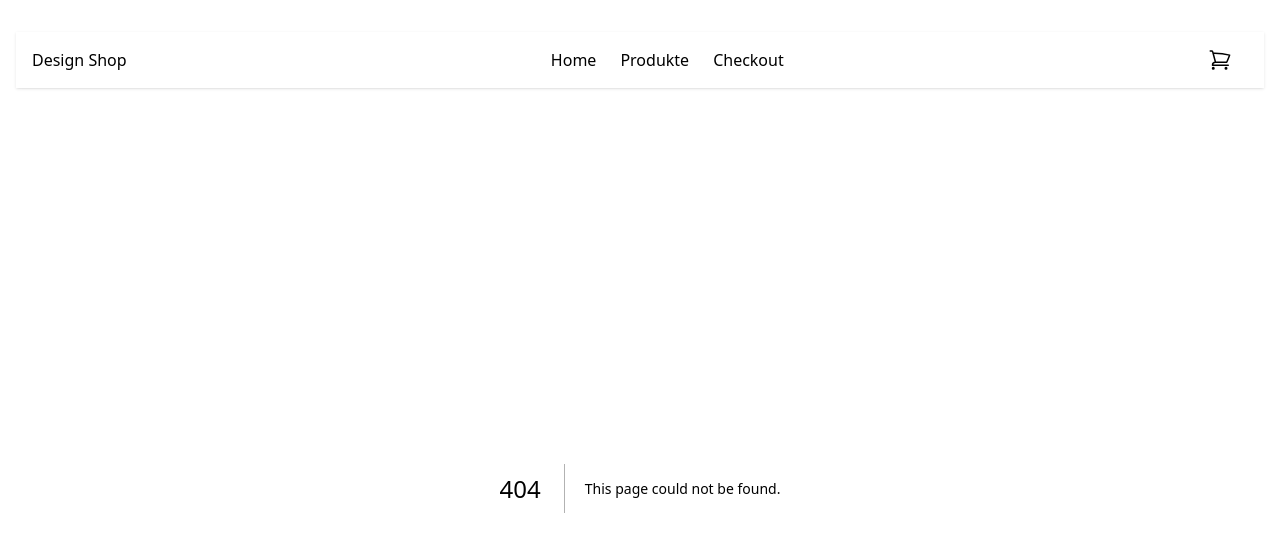
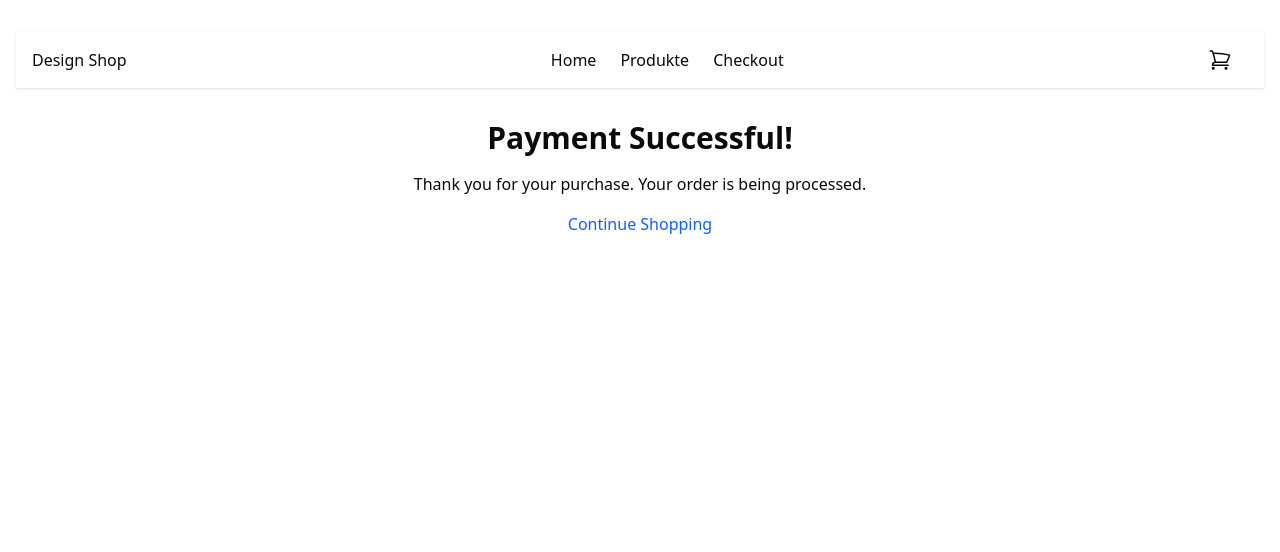
Before and after one commit to ledemkam/onlineShops, a Next.js app: page /success in a window 1280 px wide. Before the commit this address had no page. Shown: the top 552 px of the page. Built offline with nearby package versions, Linux system fonts and the light colour scheme.

Commit message:
succes page

```diff
--- /dev/null
+++ b/app/success/page.tsx
@@ -0,0 +1,23 @@
+"use client";
+
+import { useCartStore } from "@/store/carStore";
+import Link from "next/link";
+import { useEffect } from "react";
+
+export default function SuccessPage() {
+  const { clearCart } = useCartStore();
+  useEffect(() => {
+    clearCart();
+  }, [clearCart]);
+  return (
+    <div className="container mx-auto px-4 py-8 text-center">
+      <h1 className="text-3xl font-bold mb-4">Payment Successful!</h1>
+      <p className="mb-4">
+        Thank you for your purchase. Your order is being processed.
+      </p>
+      <Link href="/products" className="text-blue-600 hover:underline">
+        Continue Shopping
+      </Link>
+    </div>
+  );
+}
```
